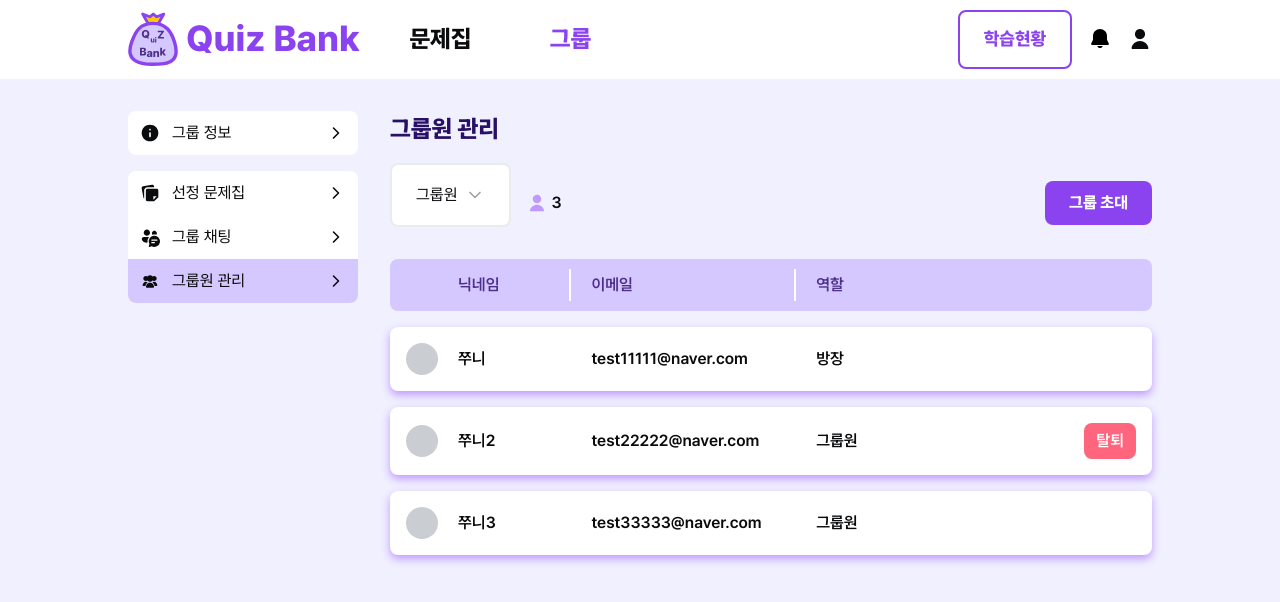
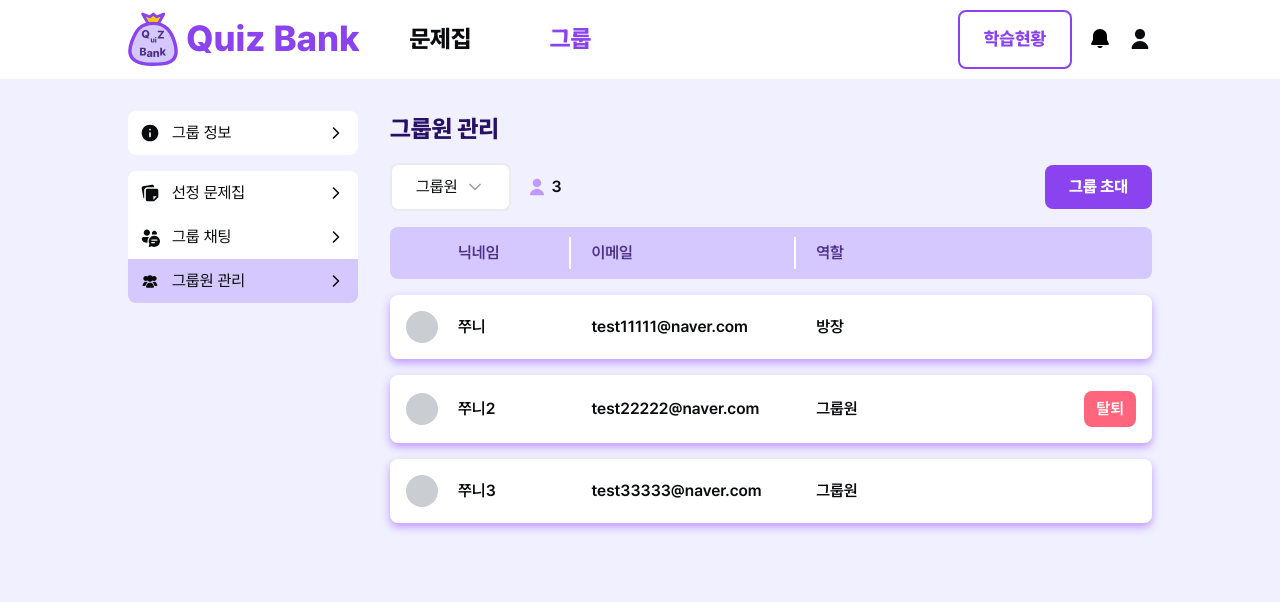
Before and after one commit to QuizBank-Dev/QuizBank-FE, a Next.js app: page /group/1/member in a window 1280 px wide. Shown: the top 602 px of the page. Built offline with nearby package versions, Linux system fonts and the light colour scheme; no server answers.

Commit message:
💄 Select css 수정

```diff
--- a/src/app/group/(layout)/_components/GroupSearch.tsx
+++ b/src/app/group/(layout)/_components/GroupSearch.tsx
@@ -53,7 +53,7 @@ export default function GroupSearch() {
             <div className="flex items-center justify-between">
                 <div className="flex items-center gap-4">
                     <Select defaultValue="total">
-                        <SelectTrigger className="w-auto gap-[5px] rounded-lg border-2 border-gray-200 bg-white px-[15px] py-[7.5px] text-mobile-body-sm font-regular text-gray-900 md:gap-2 md:px-6 md:py-5 md:text-pc-body-md">
+                        <SelectTrigger className="mb-0 w-auto gap-[5px] rounded-lg border-2 border-gray-200 bg-white px-[15px] py-[7.5px] text-mobile-body-sm font-regular text-gray-900 md:gap-2 md:px-6 md:py-3 md:text-pc-body-md">
                             <SelectValue placeholder="Theme" />
                         </SelectTrigger>
                         <SelectContent>
--- a/src/app/group/[groupId]/member/_components/GroupMemberList.tsx
+++ b/src/app/group/[groupId]/member/_components/GroupMemberList.tsx
@@ -67,7 +67,7 @@ export default function GroupMemberList({ groupId }: { groupId: string }) {
             <div className="flex items-center justify-between">
                 <div className="flex items-center gap-4">
                     <Select value={status} onValueChange={setStatus}>
-                        <SelectTrigger className="w-auto gap-[5px] rounded-lg border-2 border-gray-200 bg-white px-[15px] py-[7.5px] text-mobile-body-sm font-regular text-gray-900 md:gap-2 md:px-6 md:py-5 md:text-pc-body-md">
+                        <SelectTrigger className="mb-0 w-auto gap-[5px] rounded-lg border-2 border-gray-200 bg-white px-[15px] py-[7.5px] text-mobile-body-sm font-regular text-gray-900 md:gap-2 md:px-6 md:py-3 md:text-pc-body-md">
                             <SelectValue placeholder="Status" />
                         </SelectTrigger>
                         <SelectContent>
--- a/src/app/group/[groupId]/quizbook/_components/GroupQuizbookSearch.tsx
+++ b/src/app/group/[groupId]/quizbook/_components/GroupQuizbookSearch.tsx
@@ -62,7 +62,7 @@ export default function GroupQuizbookSearch({ groupId }: { groupId: string }) {
             <div className="flex items-center justify-between">
                 <div className="flex items-center gap-4">
                     <Select defaultValue="in-progress">
-                        <SelectTrigger className="w-auto gap-[5px] rounded-lg border-2 border-gray-200 bg-white px-[15px] py-[7.5px] text-mobile-body-sm font-regular text-gray-900 md:gap-2 md:px-6 md:py-5 md:text-pc-body-md">
+                        <SelectTrigger className="mb-0 w-auto gap-[5px] rounded-lg border-2 border-gray-200 bg-white px-[15px] py-[7.5px] text-mobile-body-sm font-regular text-gray-900 md:gap-2 md:px-6 md:py-3 md:text-pc-body-md">
                             <SelectValue placeholder="Status" />
                         </SelectTrigger>
                         <SelectContent>
```
